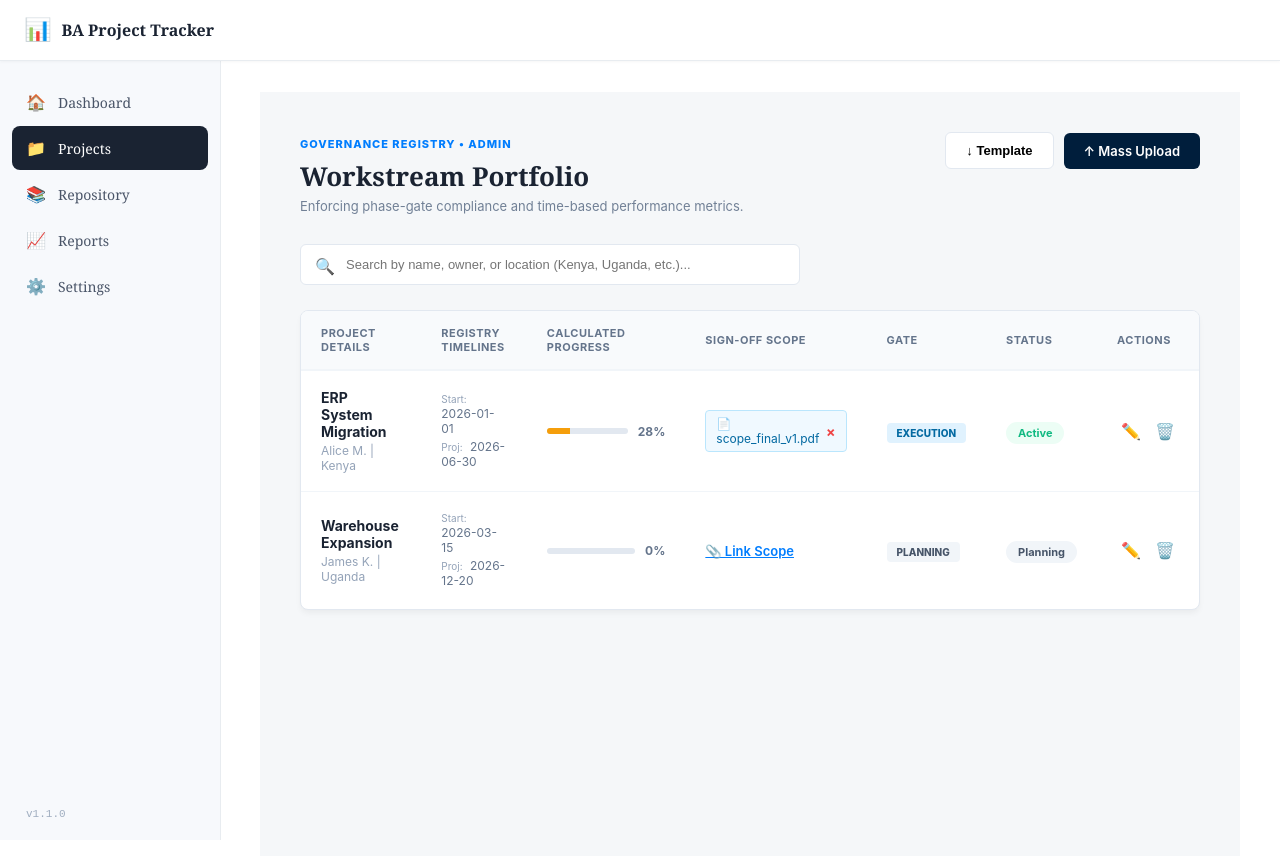
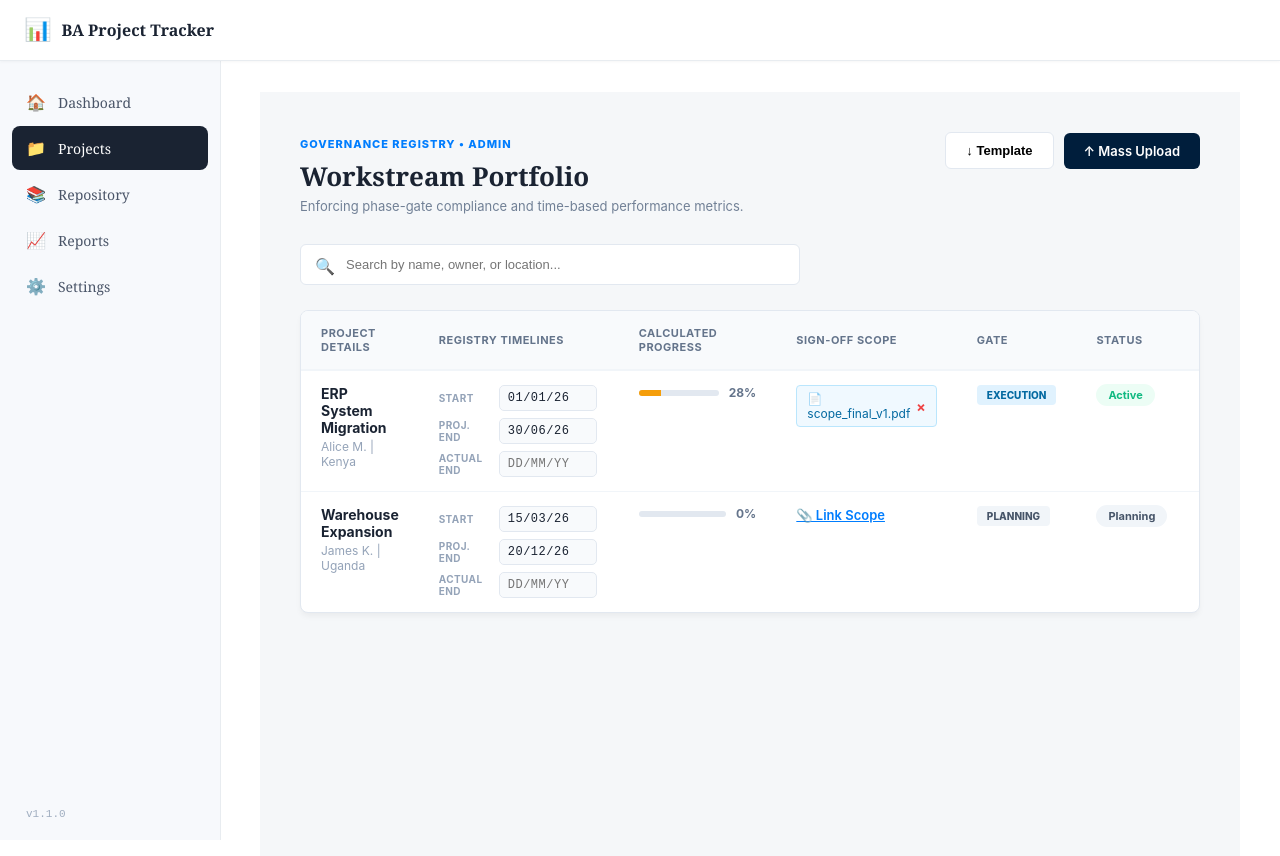
Before and after one commit to NeskoLimo/BA-PROJECT_TRACKER, an Angular app: page /projects in a window 1280 px wide. Shown: the top 856 px of the page. Built offline with nearby package versions, Linux system fonts and the light colour scheme.

Commit message:
Update projects.component.ts

```diff
--- a/src/app/components/projects/projects.component.ts
+++ b/src/app/components/projects/projects.component.ts
@@ -29,7 +29,7 @@ import { GovernanceService, Project } from '../../services/governance.service';
         <div class="search-wrap">
           <span class="search-icon">🔍</span>
           <input type="text" [(ngModel)]="searchTerm" (input)="applyFilters()"
-                 placeholder="Search by name, owner, or location (Kenya, Uganda, etc.)...">
+                 placeholder="Search by name, owner, or location...">
         </div>
       </div>
 
@@ -48,17 +48,53 @@ import { GovernanceService, Project } from '../../services/governance.service';
           </thead>
           <tbody>
             <tr *ngFor="let p of filteredProjects" [class.row-critical]="p.status === 'Critical'">
+
+              <!-- Project Details -->
               <td>
                 <div class="p-name">{{p.name}}</div>
                 <div class="p-meta">{{p.owner}} | {{p.location}}</div>
               </td>
+
+              <!-- Registry Timelines — Editable -->
               <td class="date-cell">
-                <div><small>Start:</small> {{p.startDate}}</div>
-                <div><small>Proj:</small> {{p.projectedEndDate}}</div>
-                <div *ngIf="p.actualEndDate" class="actual-date">
-                  <small>Actual:</small> {{p.actualEndDate}}
+                <div class="date-field">
+                  <label class="date-label">Start</label>
+                  <input class="date-input"
+                    type="text"
+                    [value]="formatDate(p.startDate)"
+                    (blur)="onDateChange($event, p, 'startDate')"
+                    (keydown.enter)="onDateChange($event, p, 'startDate')"
+                    placeholder="DD/MM/YY"
+                    maxlength="8"
+                    [readonly]="!gov.canEdit()" />
                 </div>
+                <div class="date-field">
+                  <label class="date-label">Proj. End</label>
+                  <input class="date-input"
+                    type="text"
+                    [value]="formatDate(p.projectedEndDate)"
+                    (blur)="onDateChange($event, p, 'projectedEndDate')"
+                    (keydown.enter)="onDateChange($event, p, 'projectedEndDate')"
+                    placeholder="DD/MM/YY"
+                    maxlength="8"
+                    [readonly]="!gov.canEdit()" />
+                </div>
+                <div class="date-field">
+                  <label class="date-label">Actual End</label>
+                  <input class="date-input"
+                    [class.actual-set]="p.actualEndDate"
+                    type="text"
+                    [value]="p.actualEndDate ? formatDate(p.actualEndDate) : ''"
+                    (blur)="onDateChange($event, p, 'actualEndDate')"
+                    (keydown.enter)="onDateChange($event, p, 'actualEndDate')"
+                    placeholder="DD/MM/YY"
+                    maxlength="8"
+                    [readonly]="!gov.canEdit()" />
+                </div>
+                <div class="date-error" *ngIf="dateErrors[p.id]">⚠️ {{ dateErrors[p.id] }}</div>
               </td>
+
+              <!-- Calculated Progress -->
               <td>
                 <div class="prog-wrapper">
                   <div class="prog-track">
@@ -69,6 +105,8 @@ import { GovernanceService, Project } from '../../services/governance.service';
                   <span class="prog-text">{{ gov.getCalculatedProgress(p) }}%</span>
                 </div>
               </td>
+
+              <!-- Sign-off Scope -->
               <td>
                 <div class="upload-zone" [class.valid]="p.hasAttachment">
                   <div *ngIf="p.hasAttachment" class="file-pill">
@@ -83,18 +121,25 @@ import { GovernanceService, Project } from '../../services/governance.service';
                   <span *ngIf="!p.hasAttachment && !gov.canEdit()" class="no-attachment">—</span>
                 </div>
               </td>
+
+              <!-- Gate -->
               <td>
                 <span class="gate-badge" [ngClass]="p.phase.toLowerCase()">{{p.phase}}</span>
               </td>
+
+              <!-- Status -->
               <td>
                 <span class="status-badge" [ngClass]="p.status.toLowerCase()">{{p.status}}</span>
               </td>
+
+              <!-- Actions -->
               <td *ngIf="gov.canEdit()">
                 <div class="action-btns">
                   <button class="icon-btn edit" title="Edit project">✏️</button>
                   <button *ngIf="gov.canDelete()" (click)="deleteProject(p.id)" class="icon-btn del" title="Delete project">🗑️</button>
                 </div>
               </td>
+
             </tr>
             <tr *ngIf="filteredProjects.length === 0">
               <td colspan="7" class="empty-state">No projects match your search.</td>
@@ -121,15 +166,28 @@ import { GovernanceService, Project } from '../../services/governance.service';
     .mck-card { background: white; border-radius: 8px; border: 1px solid #e2e8f0; overflow: hidden; box-shadow: 0 4px 6px -1px rgba(0,0,0,0.05); }
     .mck-table { width: 100%; border-collapse: collapse; }
     .mck-table th { padding: 15px 20px; background: #f8fafc; text-align: left; font-size: 11px; color: #64748b; text-transform: uppercase; letter-spacing: 0.5px; border-bottom: 2px solid #f1f5f9; font-weight: 700; }
-    .mck-table td { padding: 18px 20px; border-bottom: 1px solid #f1f5f9; font-size: 14px; vertical-align: middle; color: #2d3748; }
+    .mck-table td { padding: 14px 20px; border-bottom: 1px solid #f1f5f9; font-size: 14px; vertical-align: top; color: #2d3748; }
     .mck-table tr:last-child td { border-bottom: none; }
     .row-critical td { background: #fff1f2; }
 
     .p-name { font-weight: 700; color: #1a2332; margin-bottom: 3px; }
     .p-meta { font-size: 12px; color: #94a3b8; }
-    .date-cell div { font-size: 12px; color: #64748b; margin-bottom: 3px; }
-    .date-cell small { color: #94a3b8; margin-right: 4px; }
-    .actual-date { color: #38a169 !important; }
+
+    /* Date Fields */
+    .date-cell { min-width: 160px; }
+    .date-field { display: flex; align-items: center; gap: 8px; margin-bottom: 7px; }
+    .date-field:last-of-type { margin-bottom: 0; }
+    .date-label { font-size: 10px; font-weight: 700; color: #94a3b8; text-transform: uppercase; letter-spacing: 0.4px; width: 52px; flex-shrink: 0; }
+    .date-input {
+      padding: 5px 8px; border: 1px solid #e2e8f0; border-radius: 5px;
+      font-size: 12px; color: #1a2332; outline: none; width: 80px;
+      font-family: 'Courier New', monospace; letter-spacing: 0.5px;
+      background: #f8fafc; transition: border 0.15s;
+    }
+    .date-input:focus { border-color: #007DFE; background: #fff; }
+    .date-input[readonly] { background: #f8fafc; color: #94a3b8; cursor: default; }
+    .date-input.actual-set { color: #10b981; border-color: #a7f3d0; background: #f0fdf4; }
+    .date-error { font-size: 11px; color: #ef4444; margin-top: 4px; }
 
     .prog-wrapper { display: flex; align-items: center; gap: 10px; }
     .prog-track { flex: 1; height: 6px; background: #e2e8f0; border-radius: 10px; overflow: hidden; min-width: 80px; }
@@ -153,7 +211,6 @@ import { GovernanceService, Project } from '../../services/governance.service';
     .file-pill { background: #f0f9ff; color: #0369a1; padding: 5px 10px; border-radius: 4px; border: 1px solid #bae6fd; font-size: 12px; display: inline-flex; align-items: center; gap: 6px; }
     .upload-label { color: #007DFE; font-weight: 600; cursor: pointer; font-size: 13px; text-decoration: underline; }
     .remove-file { cursor: pointer; color: #ef4444; font-weight: bold; font-size: 14px; }
-    .remove-file:hover { color: #b91c1c; }
     .no-attachment { color: #cbd5e0; }
 
     .btn-main { background: #001E3C; color: white; padding: 10px 20px; border-radius: 6px; font-weight: 600; cursor: pointer; display: inline-block; font-size: 13px; border: none; }
@@ -170,6 +227,7 @@ import { GovernanceService, Project } from '../../services/governance.service';
 export class ProjectsComponent implements OnInit {
   filteredProjects: Project[] = [];
   searchTerm: string = '';
+  dateErrors: Record<string, string> = {};
 
   constructor(public gov: GovernanceService) {}
 
@@ -181,6 +239,64 @@ export class ProjectsComponent implements OnInit {
       p.owner.toLowerCase().includes(this.searchTerm.toLowerCase()) ||
       p.location.toLowerCase().includes(this.searchTerm.toLowerCase())
     );
+  }
+
+  // Convert ISO/YYYY-MM-DD to DD/MM/YY for display
+  formatDate(dateStr: string | undefined): string {
+    if (!dateStr) return '';
+    const d = new Date(dateStr);
+    if (isNaN(d.getTime())) return dateStr;
+    const dd = String(d.getDate()).padStart(2, '0');
+    const mm = String(d.getMonth() + 1).padStart(2, '0');
+    const yy = String(d.getFullYear()).slice(-2);
+    return `${dd}/${mm}/${yy}`;
+  }
+
+  // Parse DD/MM/YY input back to ISO string
+  parseDate(input: string): string | null {
+    const clean = input.trim();
+    // Accept DD/MM/YY or DD/MM/YYYY
+    const match = clean.match(/^(\d{1,2})\/(\d{1,2})\/(\d{2,4})$/);
+    if (!match) return null;
+    let [, dd, mm, yy] = match;
+    const year = yy.length === 2 ? `20${yy}` : yy;
+    const date = new Date(`${year}-${mm.padStart(2, '0')}-${dd.padStart(2, '0')}`);
+    if (isNaN(date.getTime())) return null;
+    return date.toISOString().split('T')[0];
+  }
+
+  onDateChange(event: Event, p: Project, field: 'startDate' | 'projectedEndDate' | 'actualEndDate') {
+    const input = (event.target as HTMLInputElement).value.trim();
+
+    // Allow clearing actual end date
+    if (field === 'actualEndDate' && input === '') {
+      p.actualEndDate = undefined;
+      delete this.dateErrors[p.id];
+      this.gov.updateProject(p);
+      return;
+    }
+
+    if (!input) return;
+
+    const parsed = this.parseDate(input);
+    if (!parsed) {
+      this.dateErrors[p.id] = `Invalid date — use DD/MM/YY`;
+      return;
+    }
+
+    // Validate: start must be before projected end
+    if (field === 'startDate' && p.projectedEndDate && parsed >= p.projectedEndDate) {
+      this.dateErrors[p.id] = 'Start date must be before projected end date';
+      return;
+    }
+    if (field === 'projectedEndDate' && p.startDate && parsed <= p.startDate) {
+      this.dateErrors[p.id] = 'Projected end must be after start date';
+      return;
+    }
+
+    delete this.dateErrors[p.id];
+    (p as any)[field] = parsed;
+    this.gov.updateProject(p);
   }
 
   getHealthClass(p: Project): string {
```
